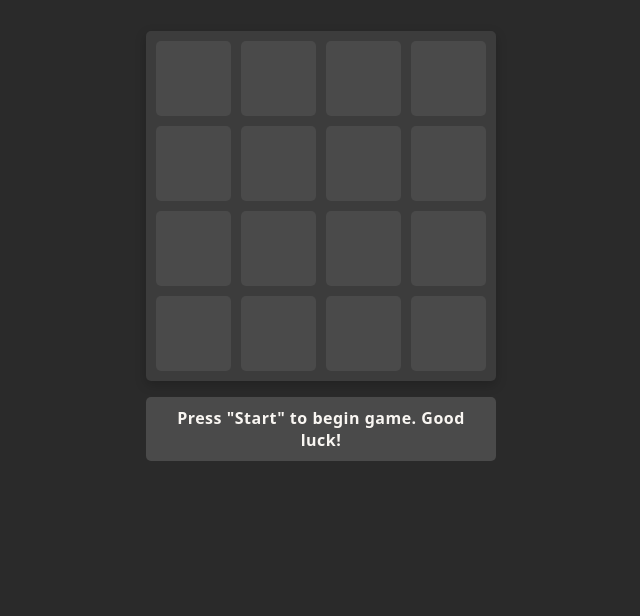
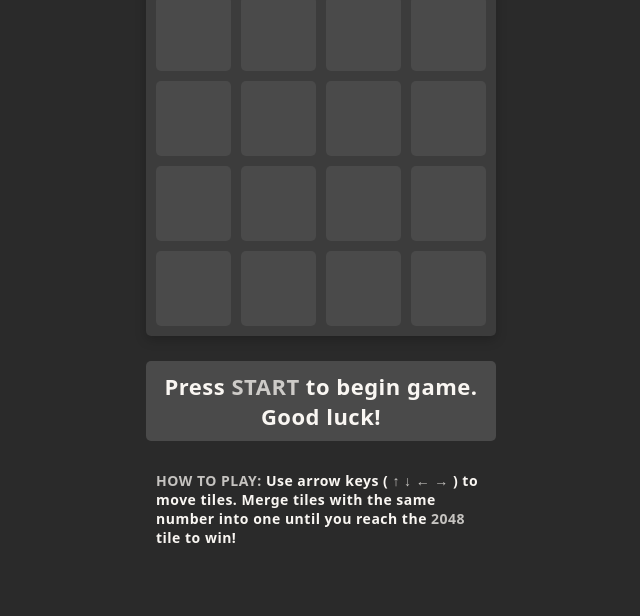
Before and after one commit to home2ego/my-2048, a website built with Vite: page index.html in a window 1280 px wide. Shown: the part 184-800 px from the top of the page, without its empty margins (319-959 px from the left). Built offline with nearby package versions, Linux system fonts and the light colour scheme.

Commit message:
update styles

```diff
--- a/index.html
+++ b/index.html
@@ -56,13 +56,25 @@
         </tbody>
       </table>
 
-      <div class="message-container">
+      <div>
         <p class="message message-lose hidden">You lose! Restart the game?</p>
         <p class="message message-win hidden">Winner! Congrats! You did it!</p>
         <p class="message message-start">
-          Press "Start" to begin game. Good luck!
+          Press
+          <span>START</span>
+          to begin game. Good luck!
         </p>
       </div>
+
+      <p class="instructions">
+        <span>HOW TO PLAY:</span>
+        Use arrow keys (
+        <span>↑ ↓ ← →</span>
+        ) to move tiles. Merge tiles with the same number into one until you
+        reach the
+        <span>2048</span>
+        tile to win!
+      </p>
     </div>
     <script type="module" src="./src/scripts/main.js"></script>
   </body>
--- a/src/styles/main.scss
+++ b/src/styles/main.scss
@@ -2,14 +2,18 @@
   box-sizing: border-box;
 }
 
+html {
+  min-width: 375px;
+}
+
 body {
   margin: 0;
+  padding-block: 10px;
 
   display: flex;
   align-items: center;
   justify-content: center;
   min-height: 100vh;
-  min-width: 375px;
 
   font-family: system-ui;
   font-size: 24px;
@@ -24,6 +28,17 @@
   padding: 0;
   font: inherit;
   cursor: pointer;
+}
+
+p {
+  margin: 0;
+}
+
+.container {
+  display: grid;
+  grid-template-rows: auto auto 75px auto;
+  gap: 25px;
+  width: 350px;
 }
 
 .game-field {
@@ -83,9 +98,7 @@
   display: flex;
   justify-content: space-between;
 
-  margin-bottom: 24px;
-  padding: 10px;
-  width: 100%;
+  padding-inline: 10px;
 }
 
 h1 {
@@ -109,7 +122,6 @@
   align-items: center;
   justify-content: center;
 
-  margin: 0 8px 0 0;
   width: 85px;
   height: 85px;
   border-radius: 5px;
@@ -120,6 +132,7 @@
 
 .controls {
   display: flex;
+  column-gap: 10px;
 }
 
 .button {
@@ -152,10 +165,13 @@
   padding: 10px;
   border-radius: 5px;
 
-  font-size: 16px;
+  font-size: 22px;
   text-align: center;
   background-color: #4a4a4a;
 
+  &-start span {
+    opacity: 0.75;
+  }
   &-win {
     background-color: #115e59;
   }
@@ -168,14 +184,11 @@
   display: none;
 }
 
-.container {
-  display: flex;
-  flex-direction: column;
-  align-items: center;
-  width: 350px;
+.instructions {
+  font-size: 14px;
+  padding: 10px;
+
+  & span {
+    opacity: 0.75;
+  }
 }
-
-.message-container {
-  height: 150px;
-  width: 100%;
-}
```
